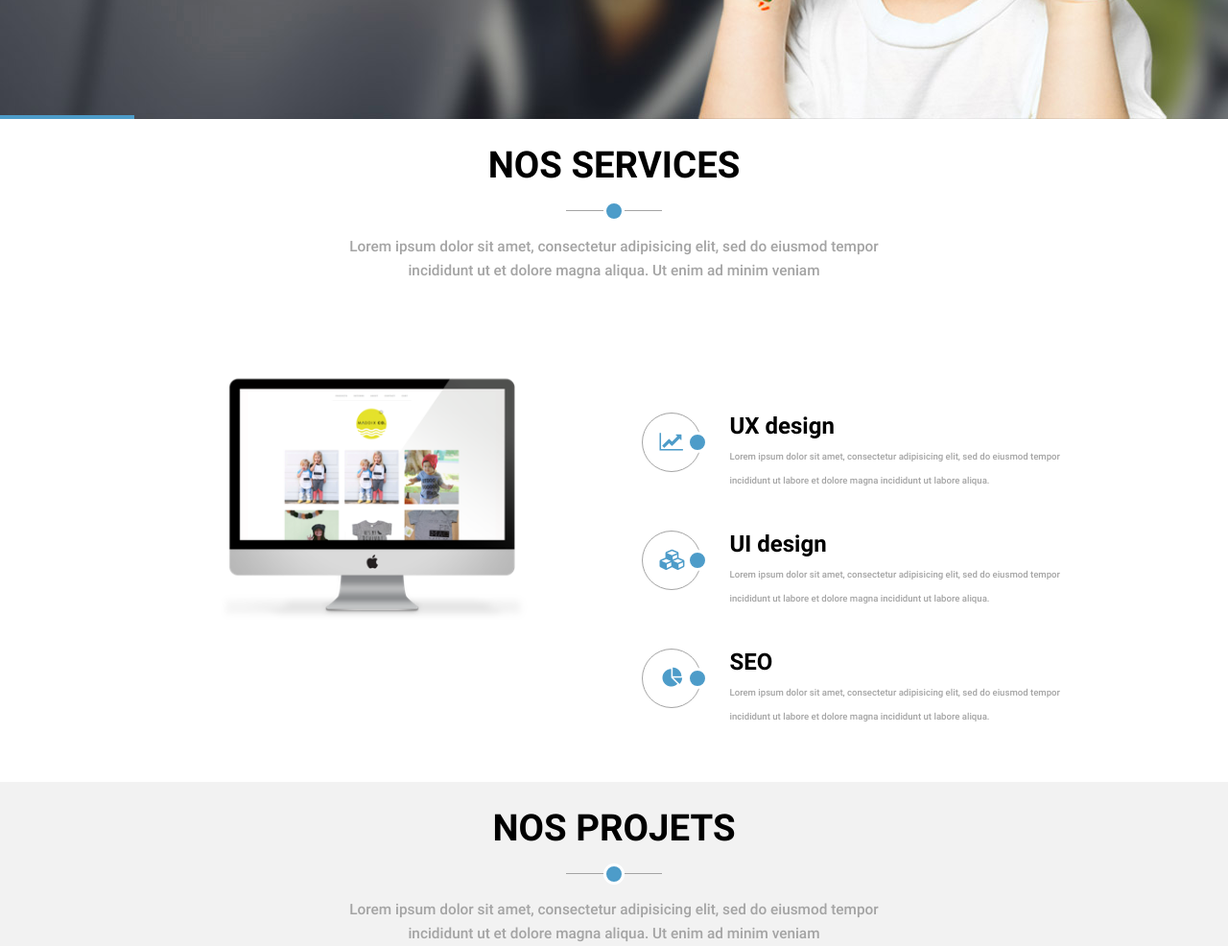
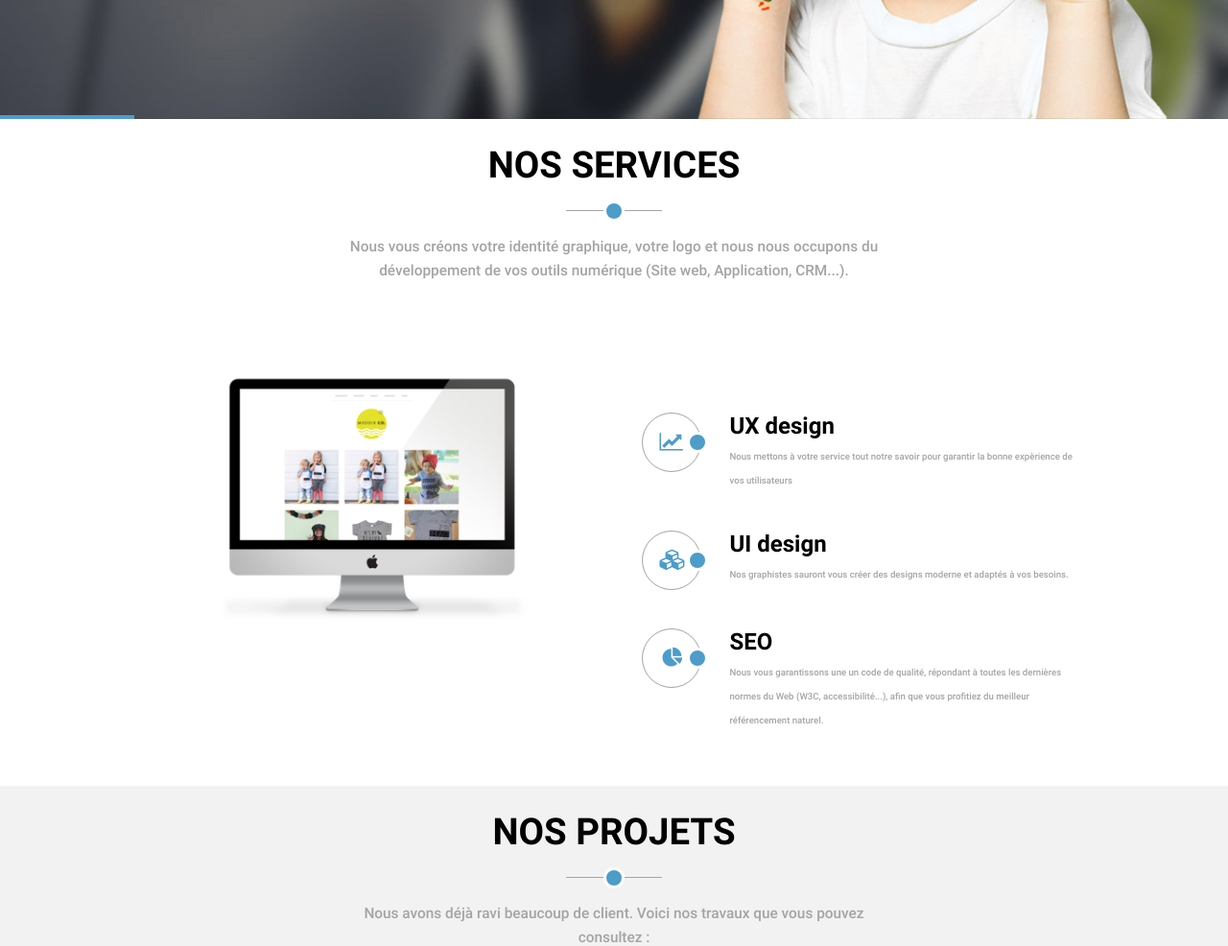
Before and after one commit to chapie26/projet-1, a PHP site: page /WebAgency.html in a window 1280 px wide. Shown: the part 536-1522 px from the top of the page at 96% size. Run offline with PHP 8.4, Linux system fonts and the light colour scheme.

Commit message:
travail finit

```diff
--- a/WebAgency.html
+++ b/WebAgency.html
@@ -56,7 +56,7 @@
 					<div class="trait">
 						<div class="point pointc"></div>
 					</div>
-					<p class="gris marge_tete_section">Lorem ipsum dolor sit amet, consectetur adipisicing elit, sed do eiusmod tempor incididunt ut et dolore magna aliqua. Ut enim ad minim veniam</p>
+					<p class="gris marge_tete_section">Nous vous créons votre identité graphique, votre logo et nous nous occupons du développement de vos outils numérique (Site web, Application, CRM...).</p>
 				</div>
 				<div id="iMac">
 					<img src="image/main-feature.png" alt="Photo d'un iMac" />
@@ -69,7 +69,7 @@
 							</div>
 							<div class="list_service"><h2 class="marge_titre_service">UX design
 								</h2>
-								<p class="gris marge_text_service">Lorem ipsum dolor sit amet, consectetur adipisicing elit, sed do eiusmod tempor incididunt ut labore et dolore magna incididunt ut labore aliqua.</p>
+								<p class="gris marge_text_service">Nous mettons à votre service tout notre savoir pour garantir la bonne expèrience de vos utilisateurs</p>
 							</div>
 						</li>
 						<li class="flex_service">
@@ -79,7 +79,7 @@
 							</div>
 							<div class="list_service">
 								<h2 class="marge_titre_service">UI design</h2>
-								<p class="gris marge_text_service">Lorem ipsum dolor sit amet, consectetur adipisicing elit, sed do eiusmod tempor incididunt ut labore et dolore magna incididunt ut labore aliqua.</p>
+								<p class="gris marge_text_service">Nos graphistes sauront vous créer des designs moderne et adaptés à vos besoins.</p>
 							</div>
 						</li>
 						<li class="flex_service">
@@ -89,7 +89,7 @@
 							</div>
 							<div class="list_service"><h2 class="marge_titre_service">SEO
 								</h2>
-								<p class="gris marge_text_service">Lorem ipsum dolor sit amet, consectetur adipisicing elit, sed do eiusmod tempor incididunt ut labore et dolore magna incididunt ut labore aliqua.</p>
+								<p class="gris marge_text_service">Nous vous garantissons une un code de qualité, répondant à toutes les dernières normes du Web (W3C, accessibilité...), afin que vous profitiez du meilleur référencement naturel.</p>
 							</div>
 						</li>
 					</ul>
@@ -102,7 +102,7 @@
 					<div class="trait">
 						<div class="point pointc"></div>
 					</div>
-					<p class="gris marge_tete_section">Lorem ipsum dolor sit amet, consectetur adipisicing elit, sed do eiusmod tempor incididunt ut et dolore magna aliqua. Ut enim ad minim veniam</p>
+					<p class="gris marge_tete_section">Nous avons déjà ravi beaucoup de client. Voici nos travaux que vous pouvez consultez :</p>
 				</div>
 				<div class="liens_projets" >
 					<ul>
@@ -125,8 +125,8 @@
 						<img src="image/01.jpg" alt="Projet 1" />
 						<div class="bandeau">
 							<div class="text_item">
-								<h4>Portofolio Item 1</h4>
-								<h6>Lorem Ipsum Dolor Sit</h6>
+								<h4>MyGlasses</h4>
+								<h6>Site de vente en ligne de lunette</h6>
 							</div>
 							<div class="cercle_rempli">
 								<i class="fa fa-eye"></i>
@@ -137,8 +137,8 @@
 						<img src="image/02.jpg" alt="Projet 2" />
 						<div class="bandeau">
 							<div class="text_item">
-								<h4>Portofolio Item 2</h4>
-								<h6>Lorem Ipsum Dolor Sit</h6>
+								<h4>Farmers</h4>
+								<h6>Site de gestions de jardins collectifs</h6>
 							</div>
 							<div class="cercle_rempli">
 								<i class="fa fa-eye"></i>
@@ -149,8 +149,8 @@
 						<img src="image/03.jpg" alt="Projet 3" />
 						<div class="bandeau">
 							<div class="text_item">
-								<h4>Portofolio Item 3</h4>
-								<h6>Lorem Ipsum Dolor Sit</h6>
+								<h4>Poompadour</h4>
+								<h6>Site de création de mode à l'effigie de madame de Pompadour</h6>
 							</div>
 							<div class="cercle_rempli">
 								<i class="fa fa-eye"></i>
@@ -161,8 +161,8 @@
 						<img src="image/04.jpg" alt="Projet 4" />
 						<div class="bandeau">
 							<div class="text_item">
-								<h4>Portofolio Item 4</h4>
-								<h6>Lorem Ipsum Dolor Sit</h6>
+								<h4>MyCanvas</h4>
+								<h6>Créations de models pour imprimante 3D</h6>
 							</div>
 							<div class="cercle_rempli">
 								<i class="fa fa-eye"></i>
@@ -173,8 +173,8 @@
 						<img src="image/05.jpg" alt="Projet 5" />
 						<div class="bandeau">
 							<div class="text_item">
-								<h4>Portofolio Item 5</h4>
-								<h6>Lorem Ipsum Dolor Sit</h6>
+								<h4>GABAG</h4>
+								<h6>Création sac de shopping personalisé pour enseignes</h6>
 							</div>
 							<div class="cercle_rempli">
 								<i class="fa fa-eye"></i>
@@ -185,8 +185,8 @@
 						<img src="image/06.jpg" alt="Projet 6" />
 						<div class="bandeau">
 							<div class="text_item">
-								<h4>Portofolio Item 6</h4>
-								<h6>Lorem Ipsum Dolor Sit</h6>
+								<h4>In travel</h4>
+								<h6>Agence de voyage en ligne</h6>
 							</div>
 							<div class="cercle_rempli">
 								<i class="fa fa-eye"></i>
@@ -197,8 +197,8 @@
 						<img src="image/07.jpg" alt="Projet 7" />
 						<div class="bandeau">
 							<div class="text_item">
-								<h4>Portofolio Item 7</h4>
-								<h6>Lorem Ipsum Dolor Sit</h6>
+								<h4>Infinity</h4>
+								<h6>Expèrience spatiale en Réalité Virtuelle</h6>
 							</div>
 							<div class="cercle_rempli">
 								<i class="fa fa-eye"></i>
@@ -209,8 +209,8 @@
 						<img src="image/08.jpg" alt="Projet 8" />
 						<div class="bandeau">
 							<div class="text_item">
-								<h4>Portofolio Item 8</h4>
-								<h6>Lorem Ipsum Dolor Sit</h6>
+								<h4>Be Theme</h4>
+								<h6>Création matèriel de bureau aux couleurs de votre entreprise</h6>
 							</div>
 							<div class="cercle_rempli">
 								<i class="fa fa-eye"></i>
--- a/style.css
+++ b/style.css
@@ -131,7 +131,6 @@ section#banner {
 	background: url("image/bg1.jpg") no-repeat center;
 	-webkit-background-size: cover;
 	background-size: cover;
-	/*min-width: 320px;*/
 	height: 550px;
 	margin-top: 110px;
 	overflow-x: hidden;
@@ -150,11 +149,9 @@ section#banner {
 	flex-direction: column;
 	justify-content: center;
 	align-items: flex-end;
-	/*text-align: center;*/
 	background-color: black;
 	position: absolute;
 	left: 0;
-	/*margin-left: -30px;*/
 	width: 30px;
 	height: 60px;
 	border-radius: 0 30px 30px 0;
@@ -166,12 +163,10 @@ section#banner {
 	flex-direction: column;
 	justify-content: center;
 	align-items: flex-start;
-	/*text-align: center;*/
 	background-color: black;
 	position: absolute;
 	right: 0;
-/*	margin-right: -30px;
-*/	width: 30px;
+	width: 30px;
 	height: 60px;
 	border-radius: 30px 0 0 30px;
 	opacity: 0.33;
@@ -263,7 +258,6 @@ section#service{
 }
 
 .trait {
-	/*border: 1px solid rgb(164, 164, 164);*/
 	width: 100px;
 	height: 1px;
 	margin: auto;
@@ -280,10 +274,6 @@ section#service{
 	position: absolute;
 	right: -8px;
 }
-
-/*.pointb {
-	margin-left: 27px;
-}*/
 
 .pointc {
 	left: 39px;
@@ -333,7 +323,6 @@ section#service{
 .fa {
 	color: rgb(77, 156, 201);
 	margin-left: 18px;
-	/*margin-top: 22px;*/
 }
 
 .fa-pie-chart {
@@ -352,13 +341,11 @@ section#service{
 section#projet{
 	display: flex;
 	flex-direction: column;
-/*	justify-content: center;
-*/	align-items: center;
+	align-items: center;
 	background-color: rgb(242, 242, 242);
 }
 
 .liens_projets ul {
-    /*list-style-type: none;*/
     display: flex;
     height: 40px;
 }
@@ -442,7 +429,6 @@ section#projet{
 	position: absolute;
 	left: 0;
 	bottom: 0;
-	line-height: 1px;
 }
 
 .cercle_rempli {
@@ -467,8 +453,13 @@ section#projet{
 }
 
 .text_item {
-	margin: 10px;
+	margin: 0 10px 10px;
 	opacity: 1;
+}
+
+.text_item h6 {
+	margin-top: 10px;
+	margin-bottom: 0;
 }
 
 h4 {
@@ -591,10 +582,6 @@ input {
 		max-width: 300px;
 	}
 
-/*	.text_section {
-		flex-direction: column;
-	}*/
-
 	#iMac {
 		display: block;
 		max-width: 300px;
```
Also changed, not shown: 4 other files.
